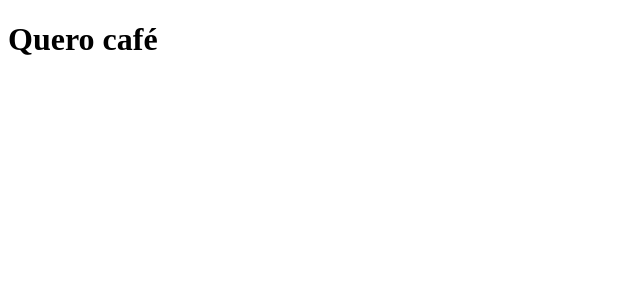
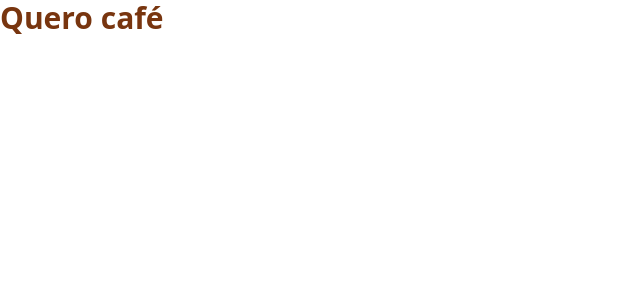
Before and after one commit to nettobruno/querocafe-frontend, a React (Vite) app: page / in a window 1280 px wide. Shown: the top 300 px of the page, without its empty margins (0-640 px from the left). Built offline with nearby package versions, Linux system fonts and the light colour scheme.

Commit message:
Configuração básica do tailwindcss e postcss

```diff
--- a/package.json
+++ b/package.json
@@ -16,6 +16,9 @@
     "@types/react": "^18.0.15",
     "@types/react-dom": "^18.0.6",
     "@vitejs/plugin-react": "^2.0.0",
+    "autoprefixer": "^10.4.8",
+    "postcss": "^8.4.14",
+    "tailwindcss": "^3.1.8",
     "typescript": "^4.6.4",
     "vite": "^3.0.0"
   }
--- /dev/null
+++ b/postcss.config.cjs
@@ -0,0 +1,6 @@
+module.exports = {
+  plugins: {
+    tailwindcss: {},
+    autoprefixer: {},
+  }
+}
--- a/src/App.tsx
+++ b/src/App.tsx
@@ -1,6 +1,6 @@
 function App() {
   return (
-    <h1>Quero café</h1>
+    <h1 className="text-3xl font-bold text-amber-900">Quero café</h1>
   )
 }
 
--- a/src/main.tsx
+++ b/src/main.tsx
@@ -1,6 +1,7 @@
 import React from 'react'
 import ReactDOM from 'react-dom/client'
 import App from './App'
+import './styles/global.css'
 
 ReactDOM.createRoot(document.getElementById('root') as HTMLElement).render(
   <React.StrictMode>
--- /dev/null
+++ b/src/styles/global.css
@@ -0,0 +1,7 @@
+@tailwind base;
+@tailwind components;
+@tailwind utilities;
+
+body {
+  -webkit-font-smoothing: antialiased;
+}
--- /dev/null
+++ b/tailwind.config.cjs
@@ -0,0 +1,20 @@
+/** @type {import('tailwindcss').Config} */
+module.exports = {
+  content: [
+    './src/**/*.tsx'
+  ],
+  theme: {
+    extend: {
+      backgroundImage: {
+
+      },
+      fontFamily: {
+
+      },
+      colors: {
+
+      },
+    },
+  },
+  plugins: [],
+}
```
Also changed, not shown: 1 other file (tests, documents, lock files or other folders).
